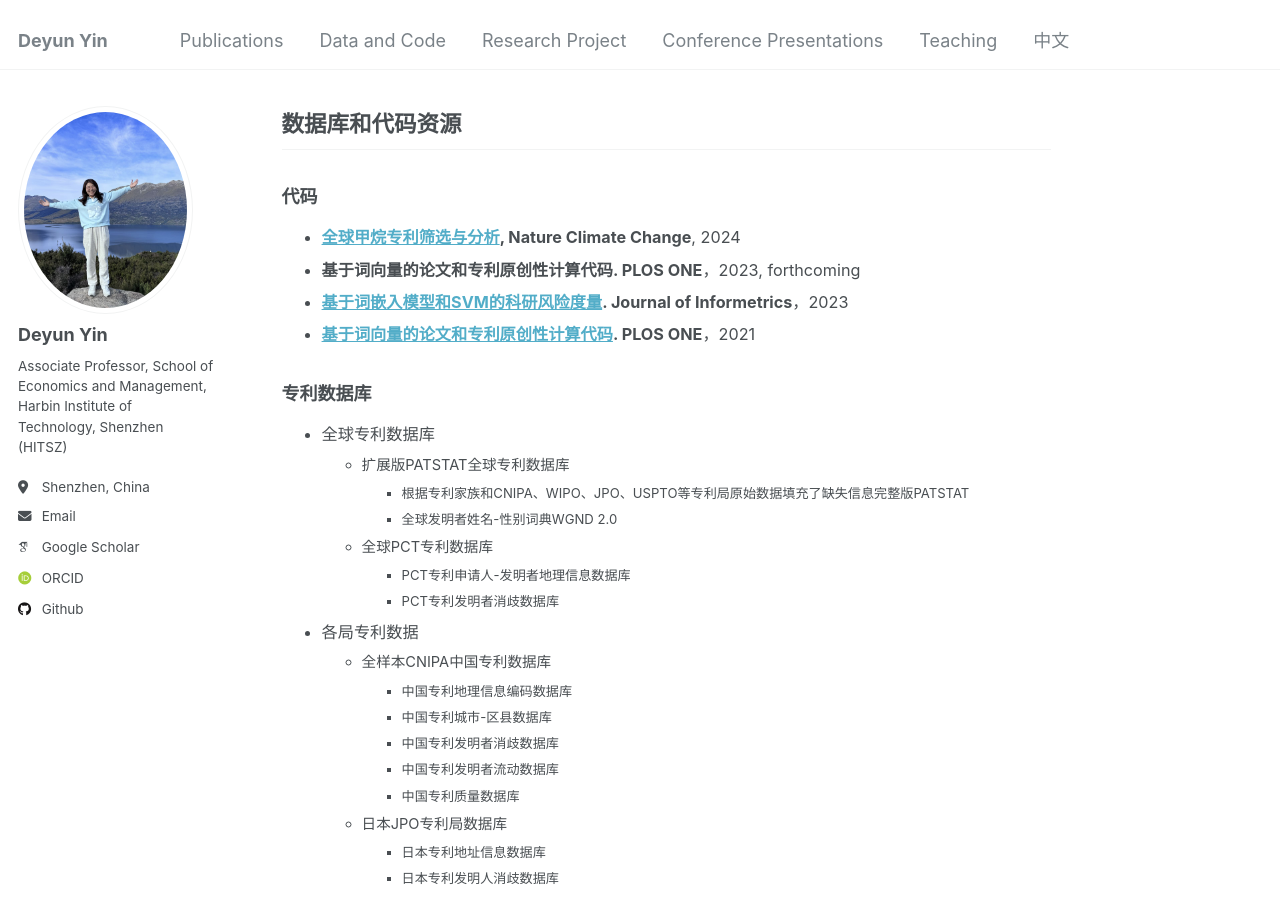
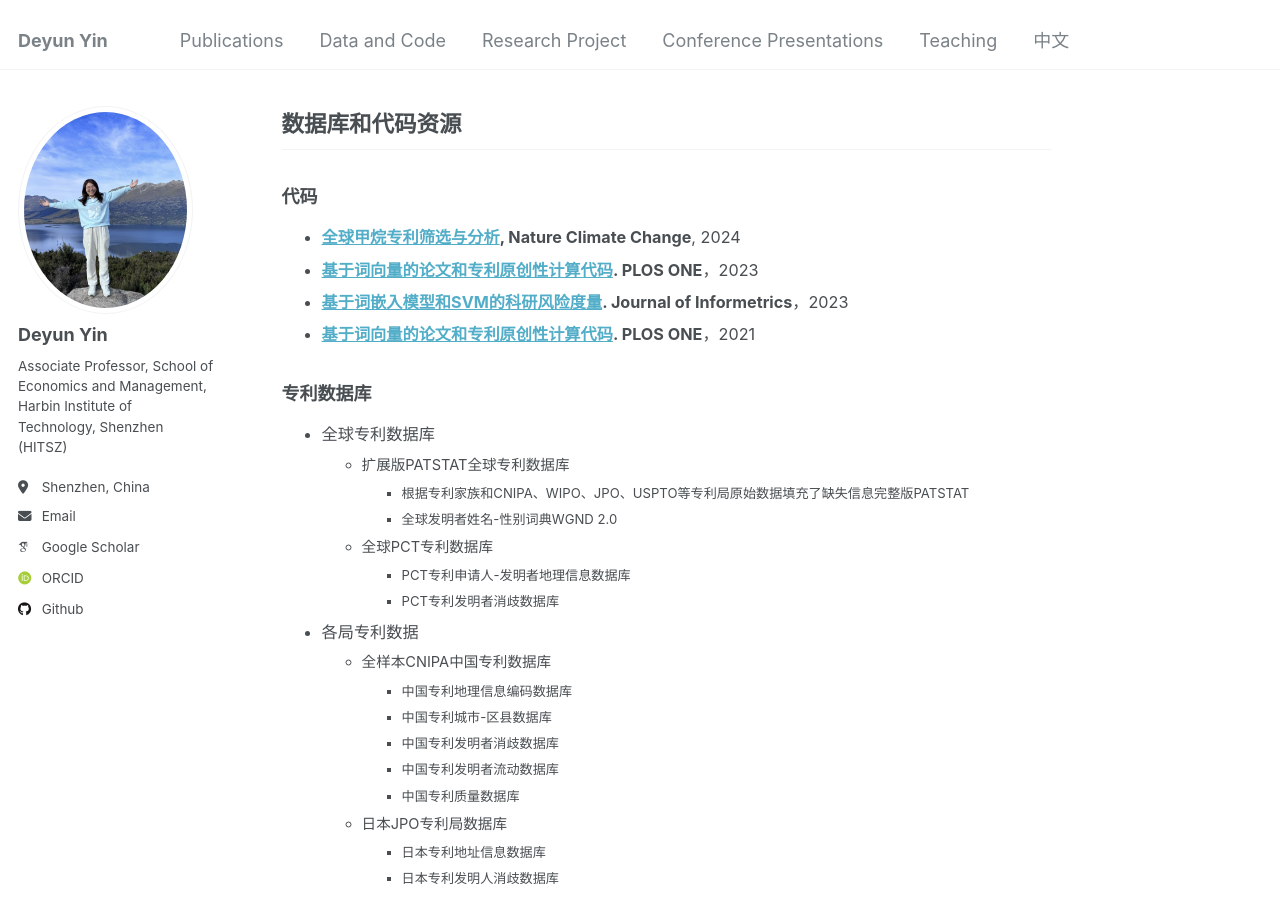
Before and after one commit to DeyunYinWIPO/DeyunYinWIPO.github.io, a Jekyll site: the page built from _pages/cn_version.md, in a window 1280 px wide and 900 px high, scrolled down 3449 px. Built offline with Jekyll 4.4.1, drawn with Linux system fonts in a browser that asks for light colours; some web fonts are replaced.

Commit message:
Update cn_version.md

```diff
--- a/_pages/cn_version.md
+++ b/_pages/cn_version.md
@@ -113,7 +113,7 @@ redirect_from:
 ### 代码
 
 - **[全球甲烷专利筛选与分析](https://github.com/DeyunYinWIPO/global_methane), Nature Climate Change**, 2024
-- **基于词向量的论文和专利原创性计算代码. PLOS ONE**，2023, forthcoming
+- **[基于词向量的论文和专利原创性计算代码](https://github.com/DeyunYinWIPO/Novelty_Science_Text). PLOS ONE**，2023
 - **[基于词嵌入模型和SVM的科研风险度量](https://github.com/DeyunYinWIPO/science_risk). Journal of Informetrics**，2023
 - **[基于词向量的论文和专利原创性计算代码](https://github.com/DeyunYinWIPO/Novelty). PLOS ONE**，2021
 
```
